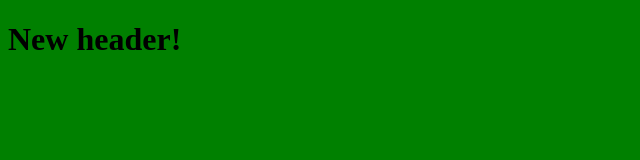
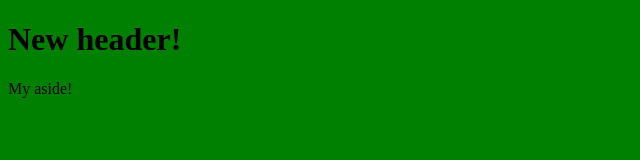
Before and after one commit to YaroslavIstifin/test-repo, a plain HTML site: page index.html in a window 1280 px wide. Shown: the full height of the page, 0-640 px from the left. Drawn offline with Linux system fonts and the light colour scheme.

Commit message:
Craet aside and Change font size

```diff
--- a/css/style.css
+++ b/css/style.css
@@ -1,5 +1,5 @@
 body{
-
+    font-size: 16px;
     background: green;
 
 }
--- a/index.html
+++ b/index.html
@@ -12,6 +12,9 @@
     <header>
         <h1>New header!</h1>
     </header>
+    <aside>
+        My aside!
+    </aside>
 </body>
 
 </html>
```
